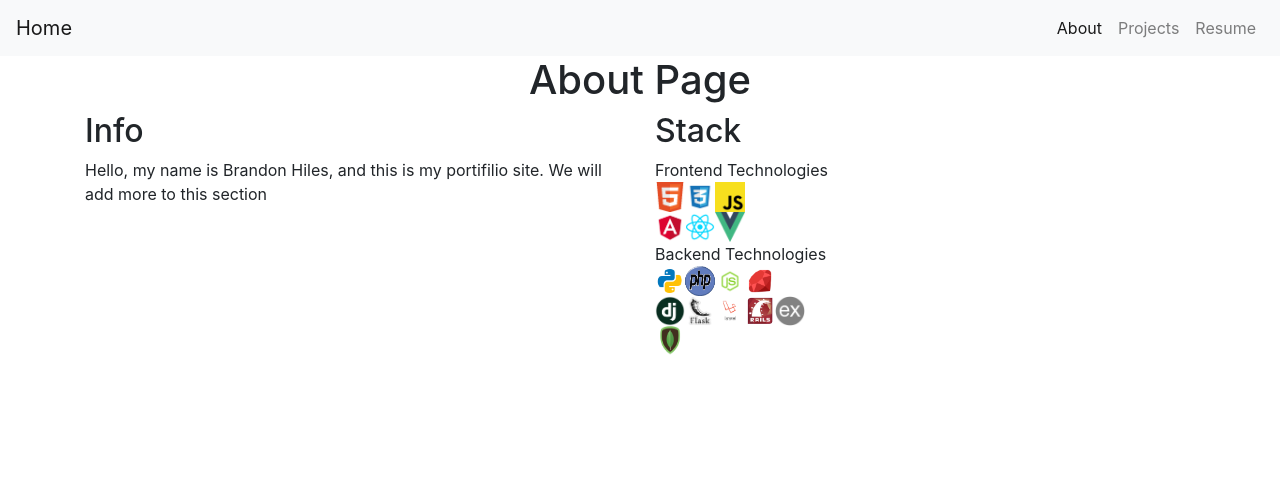
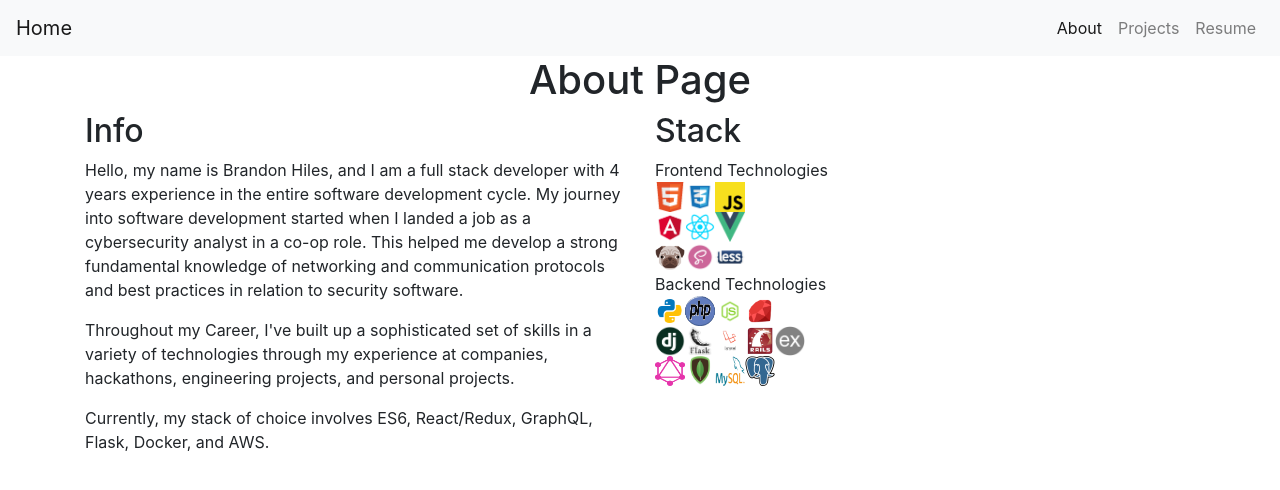
Before and after one commit to brandon-hiles/website, a plain HTML site: page v2/about.html in a window 1280 px wide. Drawn offline with nearby package versions, Linux system fonts and the light colour scheme.

Commit message:
Updating about page

```diff
--- a/v2/about.html
+++ b/v2/about.html
@@ -39,12 +39,15 @@
         </div>
       </nav>
     </header>
+    <section id="about">
     <div class="container">
       <h1 style="text-align: center;"> About Page </h1>
       <div class="row">
         <div class="col-lg-6">
           <h2> Info </h2>
-          <p> Hello, my name is Brandon Hiles, and this is my portifilio site. We will add more to this section </p>
+          <p> Hello, my name is Brandon Hiles, and I am a full stack developer with 4 years experience in the entire software development cycle. My journey into software development started when I landed a job as a cybersecurity analyst in a co-op role. This helped me develop a strong fundamental knowledge of networking and communication protocols and best practices in relation to security software. </p>
+         <p> Throughout my Career, I've built up a sophisticated set of skills in a variety of technologies through my experience at companies, hackathons, engineering projects, and personal projects. </p>
+         <p> Currently, my stack of choice involves ES6, React/Redux, GraphQL, Flask, Docker, and AWS.</p>
         </div>
         <div class="col-lg-6">
           <h2> Stack </h2>
@@ -63,6 +66,11 @@
                <img src="styles/img/icons/frontend/vue.png" width="30px" height="30px" alt="vue icon">
              </div>
              <div class="row">
+                <img src="styles/img/icons/frontend/pug.png" width="30px" height="30px" alt="pug icon">
+                <img src="styles/img/icons/frontend/sass.png" width="30px" height="30px" alt="sass icon">
+                <img src="styles/img/icons/frontend/less.png" width="30px" height="30px" alt="less icon" >
+             </div>
+             <div class="row">
                  Backend Technologies
              </div>
              <div class="row">
@@ -79,11 +87,16 @@
                 <img src="styles/img/icons/backend/express.png" width="30px" height="30px" alt="express js icon">
              </div>
              <div class="row">
+                <img src="styles/img/icons/backend/graphql.png" width="30px" height="30px" alt="graphql icon">
                 <img src="styles/img/icons/backend/mongo.png" width="30px" height="30px" alt="mongodb icon">
+                <img src="styles/img/icons/backend/mysql.png" width="30px" height="30px" alt="mysql icon">
+                <img src="styles/img/icons/backend/postgre.png" width="30px" height="30px" alt="postgre icon">
              </div>
              </div>
         </div>
     </div>
+    </div>
+    </section>
     <script src="https://ajax.googleapis.com/ajax/libs/jquery/1.12.4/jquery.min.js"> </script>
         <script src="https://stackpath.bootstrapcdn.com/bootstrap/4.3.1/js/bootstrap.min.js" integrity="sha384-JjSmVgyd0p3pXB1rRibZUAYoIIy6OrQ6VrjIEaFf/nJGzIxFDsf4x0xIM+B07jRM" crossorigin="anonymous"></script>
   </body>
```
